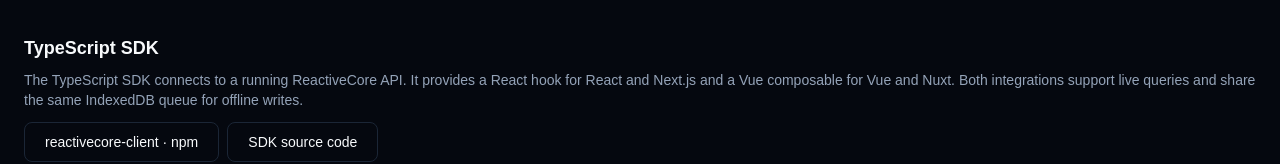
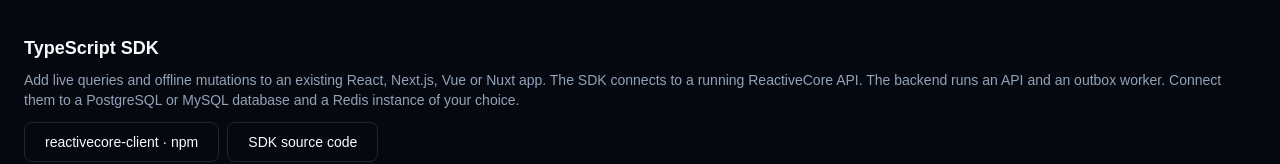
Before and after one commit to aiaa4solutions-debug/portfolio, a Next.js app: page /projects/reactivecore in a window 1280 px wide. Shown: the part 716-880 px from the top of the page. Built offline with nearby package versions, Linux system fonts and the light colour scheme; no server answers; a web font is replaced by a local one.

Commit message:
Use ReactiveCore SDK README description

```diff
--- a/components/projects/project-details.tsx
+++ b/components/projects/project-details.tsx
@@ -117,7 +117,7 @@ export function ProjectDetails({ project }: { project: Project }) {
             <Translated text="TypeScript SDK" />
           </h2>
           <p className="mt-2 text-sm text-muted-foreground">
-            <Translated text="The TypeScript SDK connects to a running ReactiveCore API. It provides a React hook for React and Next.js and a Vue composable for Vue and Nuxt. Both integrations support live queries and share the same IndexedDB queue for offline writes." />
+            <Translated text="Add live queries and offline mutations to an existing React, Next.js, Vue or Nuxt app. The SDK connects to a running ReactiveCore API. The backend runs an API and an outbox worker. Connect them to a PostgreSQL or MySQL database and a Redis instance of your choice." />
           </p>
           <div className="mt-3 flex flex-wrap gap-2">
             <Button variant="outline" asChild>
--- a/lib/i18n/fr.json
+++ b/lib/i18n/fr.json
@@ -14,7 +14,7 @@
   "ReactiveCore MultiDB · PostgreSQL · MySQL preview": "ReactiveCore MultiDB · PostgreSQL · MySQL en préversion",
   "TypeScript SDK": "SDK TypeScript",
   "SDK source code": "Code source du SDK",
-  "The TypeScript SDK connects to a running ReactiveCore API. It provides a React hook for React and Next.js and a Vue composable for Vue and Nuxt. Both integrations support live queries and share the same IndexedDB queue for offline writes.": "Le SDK TypeScript se connecte à une API ReactiveCore en cours d’exécution. Il fournit un hook pour React et Next.js, et un composable pour Vue et Nuxt. Les deux intégrations prennent en charge les requêtes en temps réel et utilisent la même file IndexedDB pour les écritures hors ligne.",
+  "Add live queries and offline mutations to an existing React, Next.js, Vue or Nuxt app. The SDK connects to a running ReactiveCore API. The backend runs an API and an outbox worker. Connect them to a PostgreSQL or MySQL database and a Redis instance of your choice.": "Ajoutez des requêtes en temps réel et des mutations hors ligne à une application React, Next.js, Vue ou Nuxt existante. Le SDK se connecte à une API ReactiveCore en cours d’exécution. Le backend exécute une API et un processus qui traite les événements enregistrés dans l’outbox. Reliez ces deux services à une base PostgreSQL ou MySQL et à l’instance Redis de votre choix.",
   "ReactiveCore · Original PostgreSQL backend": "ReactiveCore · Backend PostgreSQL d’origine",
   "Compare the time per run with and without the workflow, including time spent monitoring runs and correcting errors.": "Comparer le temps par exécution avec et sans le workflow, en incluant la supervision et la correction des erreurs.",
   "Passing data between tools by hand adds repetitive work and delays notifications.": "Le transfert manuel de données entre les outils crée des tâches répétitives et retarde les notifications.",
```
